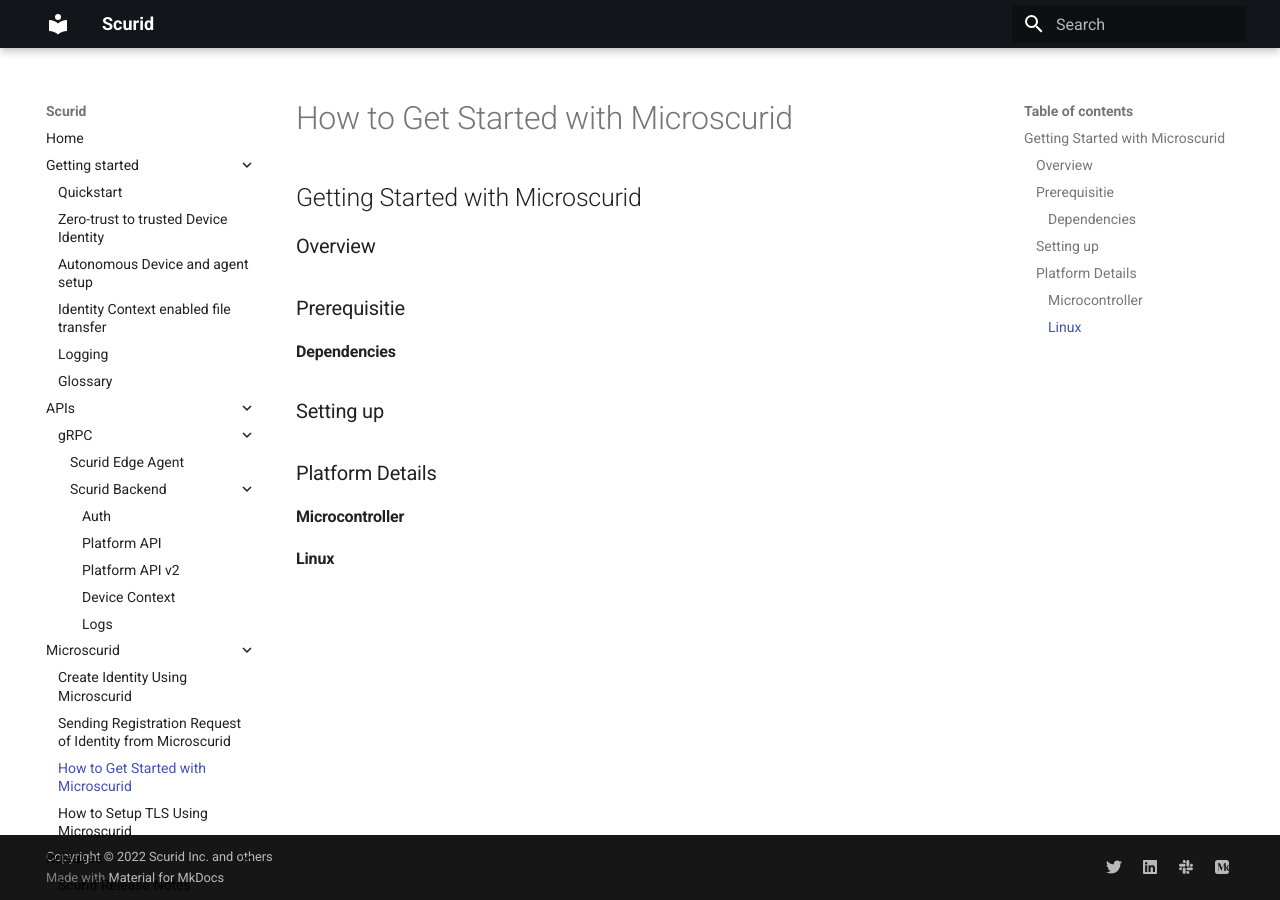
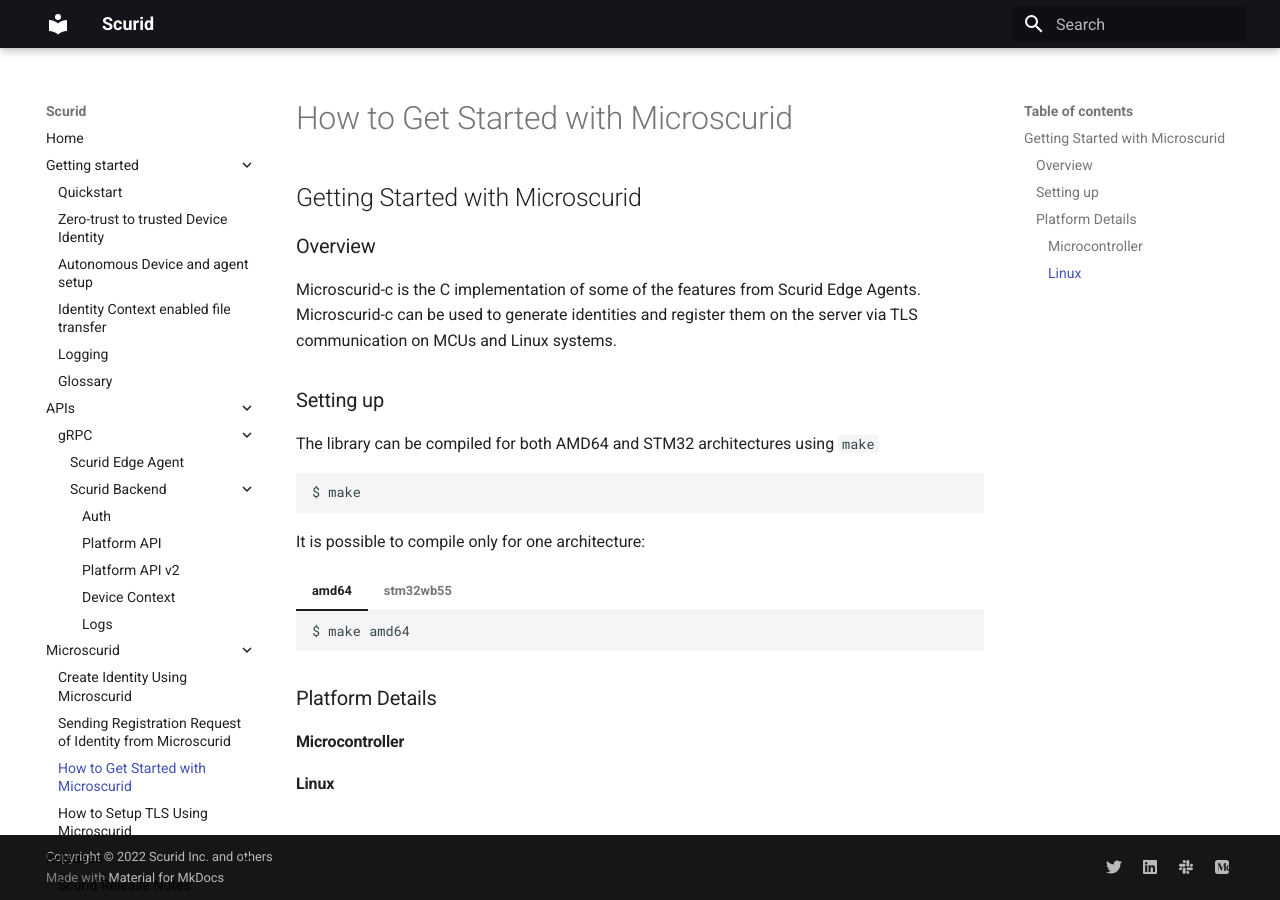
Before and after one commit to scurid-inc/docs, an MkDocs documentation site: the page built from docs/gettingStarted.md, in a window 1280 px wide. Built offline with MkDocs 1.6.1 and Material for MkDocs 9.7.7, drawn with Linux system fonts in a browser that asks for light colours; the version menu is left out.

Commit message:
add to getting started

````diff
--- a/docs/gettingStarted.md
+++ b/docs/gettingStarted.md
@@ -2,11 +2,28 @@
 
 ### Overview
 
-### Prerequisitie
-
-#### Dependencies
+Microscurid-c is the C implementation of some of the features from Scurid Edge Agents.
+Microscurid-c can be used to generate identities and register them on the server via TLS communication on MCUs and Linux systems.
 
 ### Setting up
+
+The library can be compiled for both AMD64 and STM32 architectures using `make`
+
+```
+$ make
+```
+
+It is possible to compile only for one architecture:
+
+=== "amd64"
+    ```shell
+    $ make amd64
+    ```
+
+=== "stm32wb55"
+    ```shell
+    $ make stm32wb55
+    ```
 
 ### Platform Details
 
````
